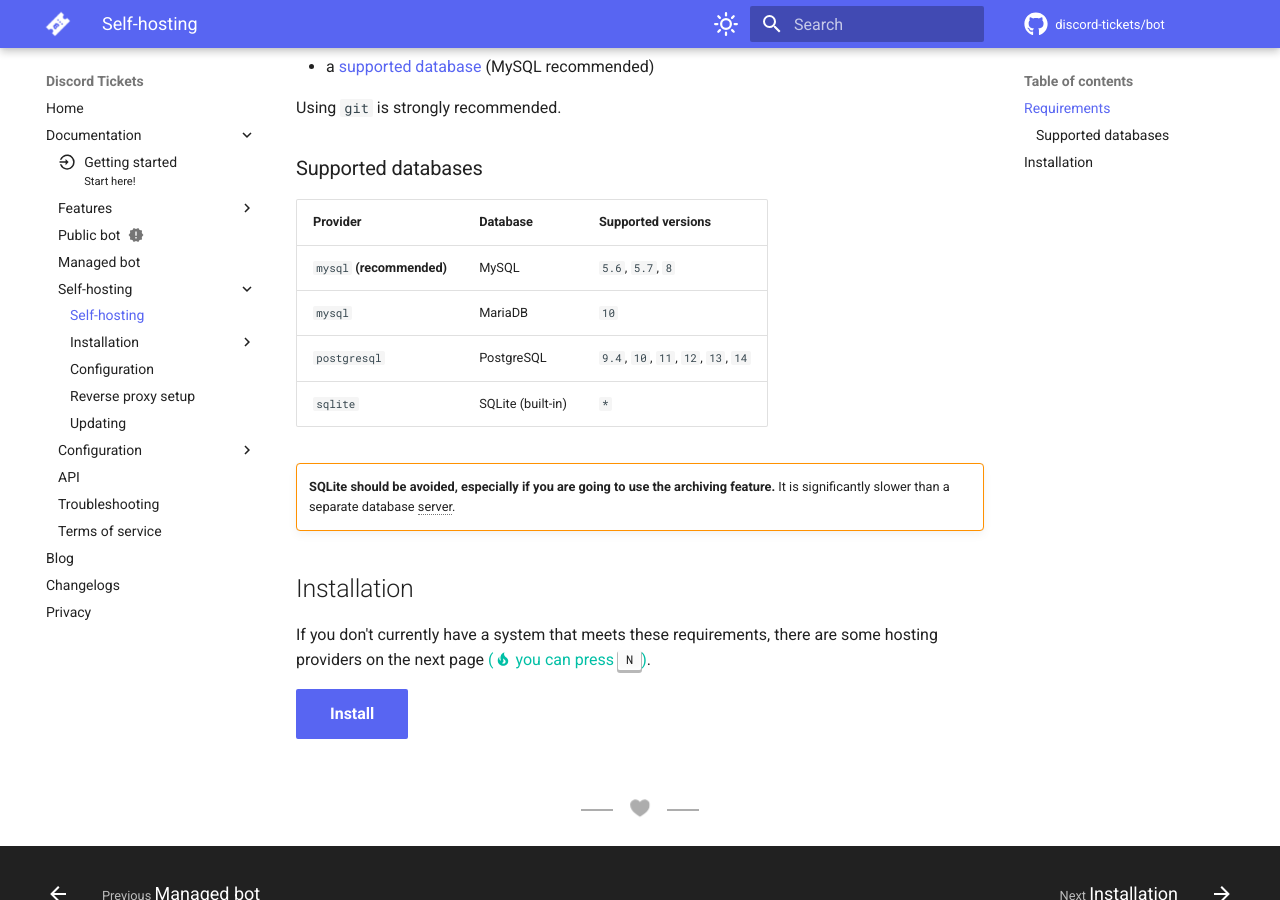
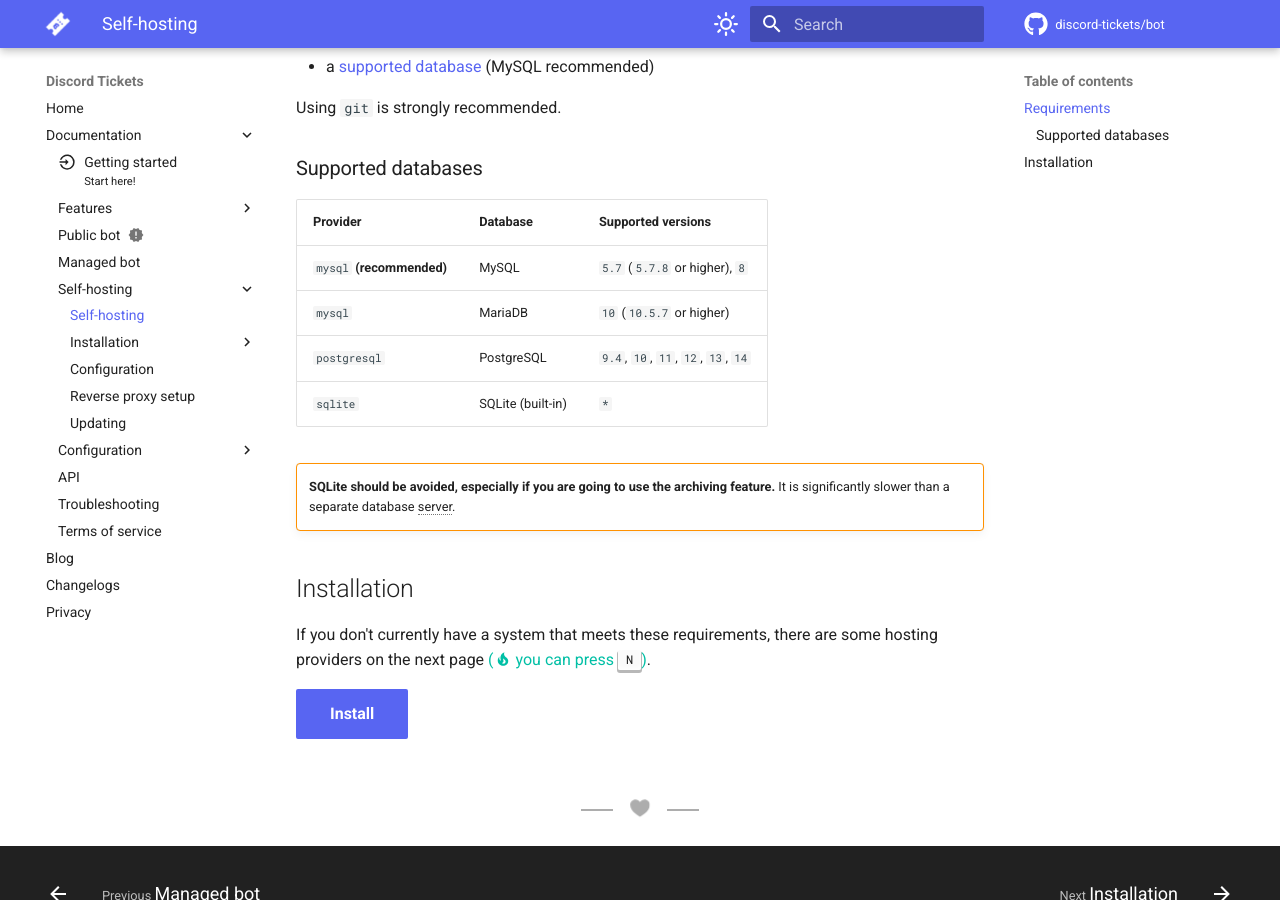
Before and after one commit to discord-tickets/docs, an MkDocs documentation site: the page built from docs/self-hosting/index.md, in a window 1280 px wide and 900 px high, scrolled down 574 px. Built offline with MkDocs 1.6.1 and Material for MkDocs 9.7.7, drawn with Linux system fonts in a browser that asks for light colours; comment, search, counter and statistics services are not loaded.

Commit message:
Correct supported databases

```diff
--- a/docs/self-hosting/index.md
+++ b/docs/self-hosting/index.md
@@ -22,8 +22,8 @@
 
 | Provider                  | Database          | Supported versions                  |
 | ------------------------- | ----------------- | ----------------------------------- |
-| `mysql` **(recommended)** | MySQL             | `5.6`, `5.7`, `8`                   |
-| `mysql`                   | MariaDB           | `10`                                |
+| `mysql` **(recommended)** | MySQL             | `5.7` (`5.7.8` or higher), `8`      |
+| `mysql`                   | MariaDB           | `10` (`10.5.7` or higher)           |
 | `postgresql`              | PostgreSQL        | `9.4`, `10`, `11`, `12`, `13`, `14` |
 | `sqlite`                  | SQLite (built-in) | `*`                                 |
 
```
